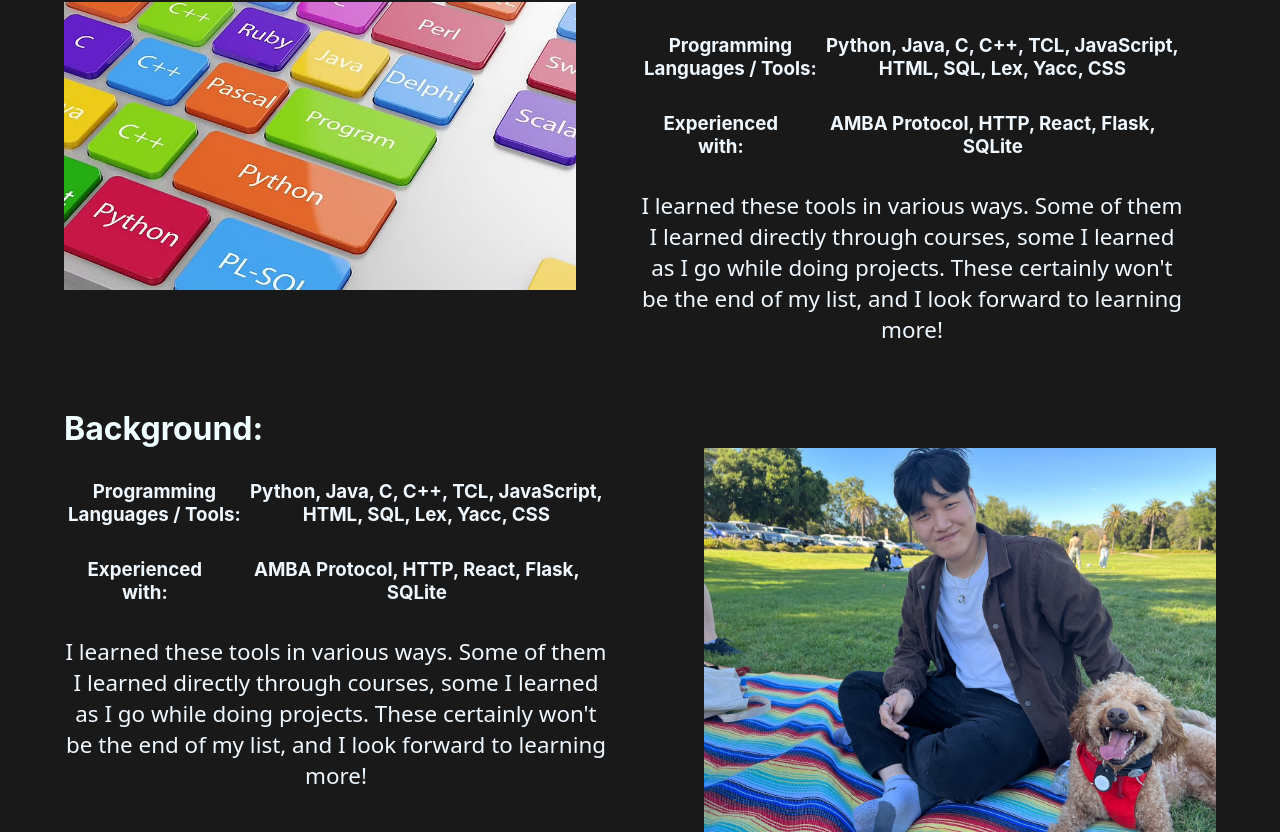
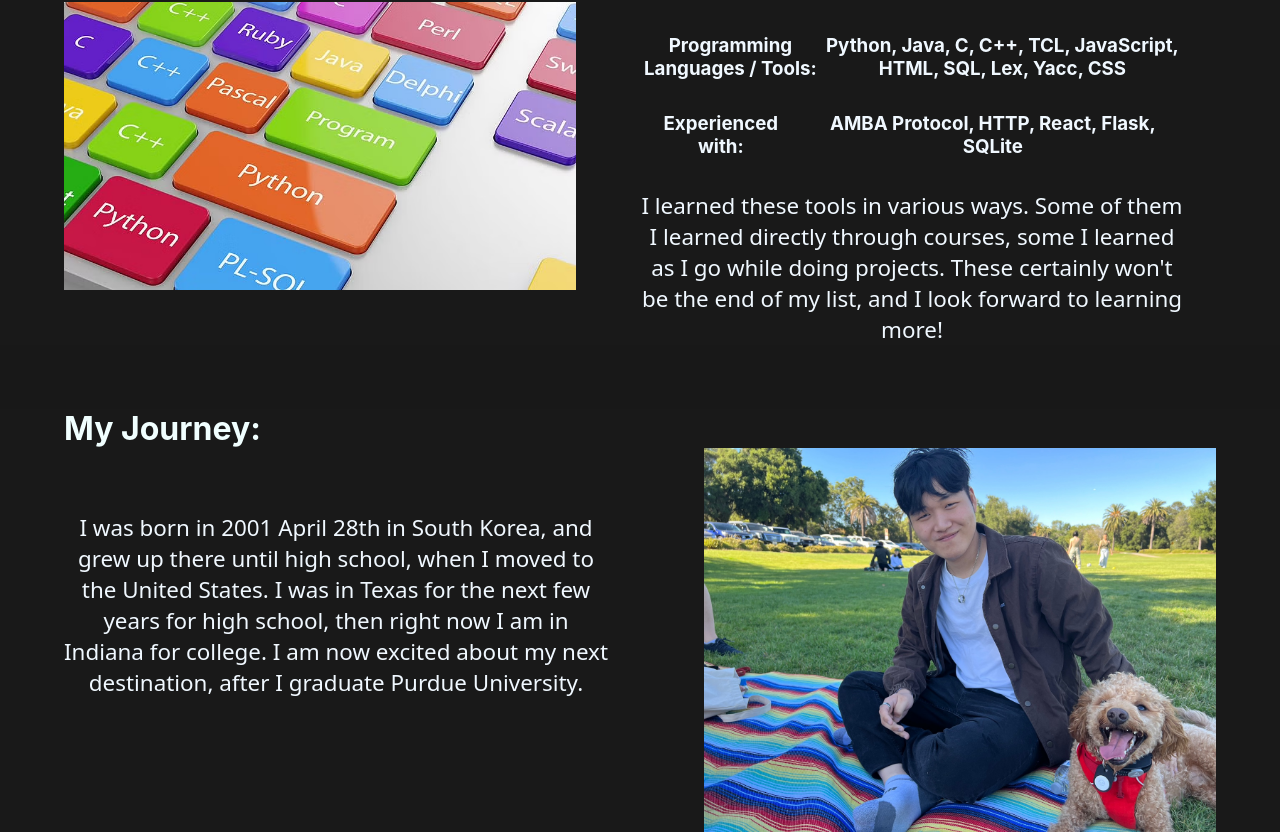
Before and after one commit to paulpaulwoo/my_website, a React (Create React App) app in the folder frontend/: page / in a window 1280 px wide. Shown: the part 1537-2369 px from the top of the page. Built offline with nearby package versions, Linux system fonts and the light colour scheme.

Commit message:
added my journey

```diff
--- a/frontend/src/App.css
+++ b/frontend/src/App.css
@@ -14,7 +14,7 @@
       display: flex;
       position: fixed;
       justify-content: space-between;
-      padding: 0.2rem calc((100vw - 1000px) / 2);
+
       z-index: 12;
   }
 }
--- a/frontend/src/components/navbar.module.css
+++ b/frontend/src/components/navbar.module.css
@@ -11,7 +11,7 @@
     display: flex;
     position: fixed;
     justify-content: space-between;
-    padding: 0.2rem calc((100vw - 1000px) / 2);
+
     z-index: 12;
 }
 
@@ -22,14 +22,30 @@
         height: 5vh;
         width:100%;
         margin: 0;
-        padding: 0;
-        display: inline;
+        display: flex;
         position: fixed;
         justify-content: space-between;
         padding: 0.2rem calc((100vw - 1000px) / 2);
         z-index: 12;
     }
   }
+
+  @media screen and (min-width: 2000px) {
+    .navbarClass {
+        background: #191919;
+        list-style-type: none;
+        height: 15vh;
+        width:100%;
+        margin: 0;
+        padding: 0.2rem calc((100vw - 1000px) / 2);
+        display: flex;
+        position: fixed;
+        justify-content: space-between;
+
+        z-index: 12;
+    }
+  }
+
 
 .navbarBrandClass {
     color: #d8330e;
@@ -77,6 +93,22 @@
     cursor: pointer;
     }
   }
+  @media screen and (min-width: 2000px) {
+    .navbarLinkClass {
+        font-size: 1000%;
+        justify-content: space-between;
+        position: relative;
+        resize: none;
+        color: #999999;
+        display: flex;
+        align-items: center;
+        text-decoration: none;
+        height: 100%;
+        width: 100%;
+        cursor: pointer;
+
+    }
+  }
 
 
 .navbarIndividualLinkClass {
@@ -91,6 +123,23 @@
     border-width: 5px;
 
 }
+
+@media screen and (min-width: 2000px) {
+    .navbarIndividualLinkClass {
+        resize: none;
+        margin: 0;
+        display:block;
+        padding: 8px;
+      background-color: #181818;
+        color: #9b9b9b;
+        text-align: center;
+        border-style: outset solid #555;
+        border-width: 15px;
+
+    }
+
+  }
+
 
 li a {
     display: block;
--- a/frontend/src/pages/index.js
+++ b/frontend/src/pages/index.js
@@ -88,35 +88,22 @@ export default function Index() {
 
                     </div>
                     <h2 className ={indexCss.aboutmeTitle}>
-                        Background:
+                        My Journey:
                     </h2>
                     <div className={indexCss.aboutmeTwoSubs}>
                     <div className={indexCss.educationSection}>
 
                     <div className={indexCss.aboutmeSubSection}>
-                    <h3>
-                        Programming Languages / Tools:
-                    </h3>
-                    <h3>
-                        Python, Java, C, C++, TCL, JavaScript, HTML, SQL, Lex, Yacc, CSS
-                    </h3>
-                    </div>
-                    <div className={indexCss.aboutmeSubSection}>
-                    <h3>
-                        Experienced with:
-                    </h3>
-                    <h3>
-                        AMBA Protocol, HTTP, React, Flask, SQLite
-                    </h3>
 
                     </div>
                     <body className={indexCss.aboutmeBody}>
-                        I learned these tools in various ways. Some of them I learned directly through courses, some I learned as I go while doing projects. These certainly won't be the end of my list, and I look forward to learning more!
+                        I was born in 2001 April 28th in South Korea, and grew up there until high school, when I moved to the United States.
+                        I was in Texas for the next few years for high school, then right now I am in Indiana for college. I am now excited about my next destination,
+                        after I graduate Purdue University.
                     </body>
                     </div>
                     <img src={dog} alt="Progrmamming languages" className={indexCss.languageImage}></img>
                     </div>
-
             </div>
         </div>
     )
```
